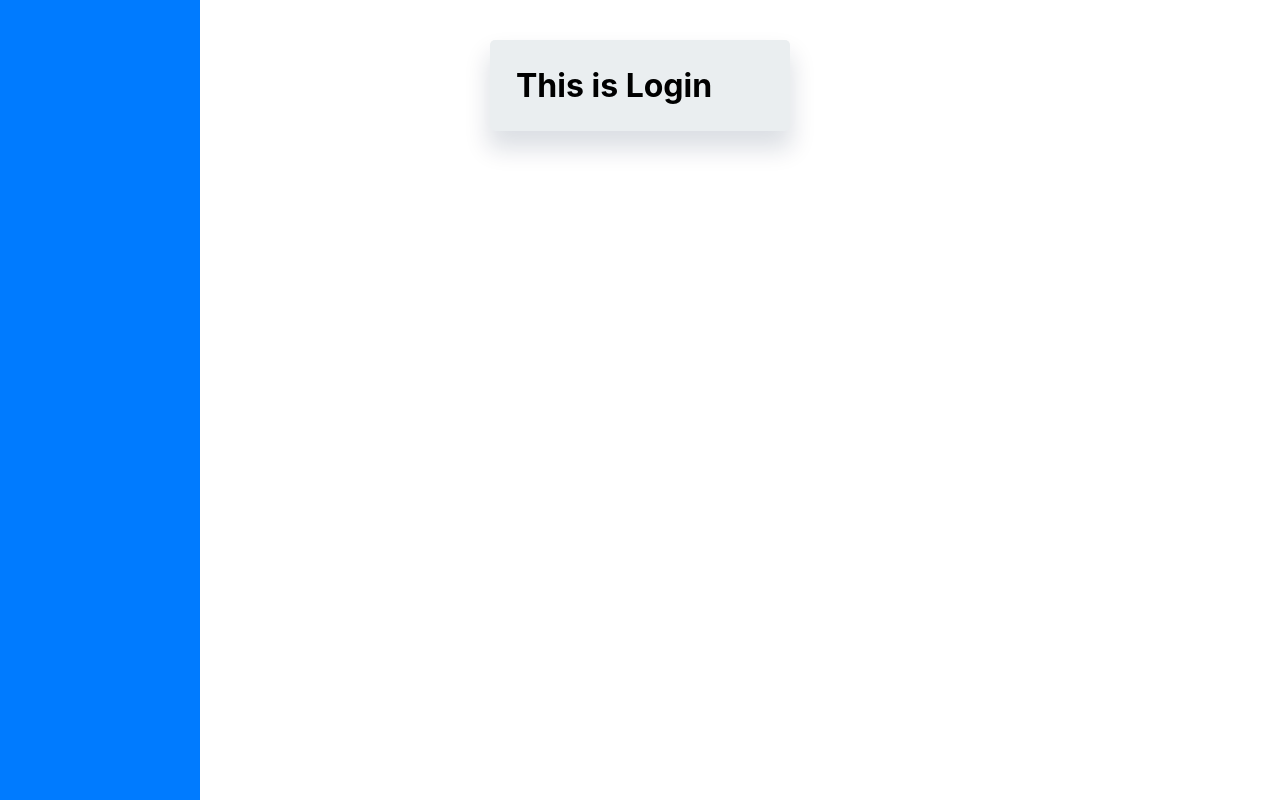
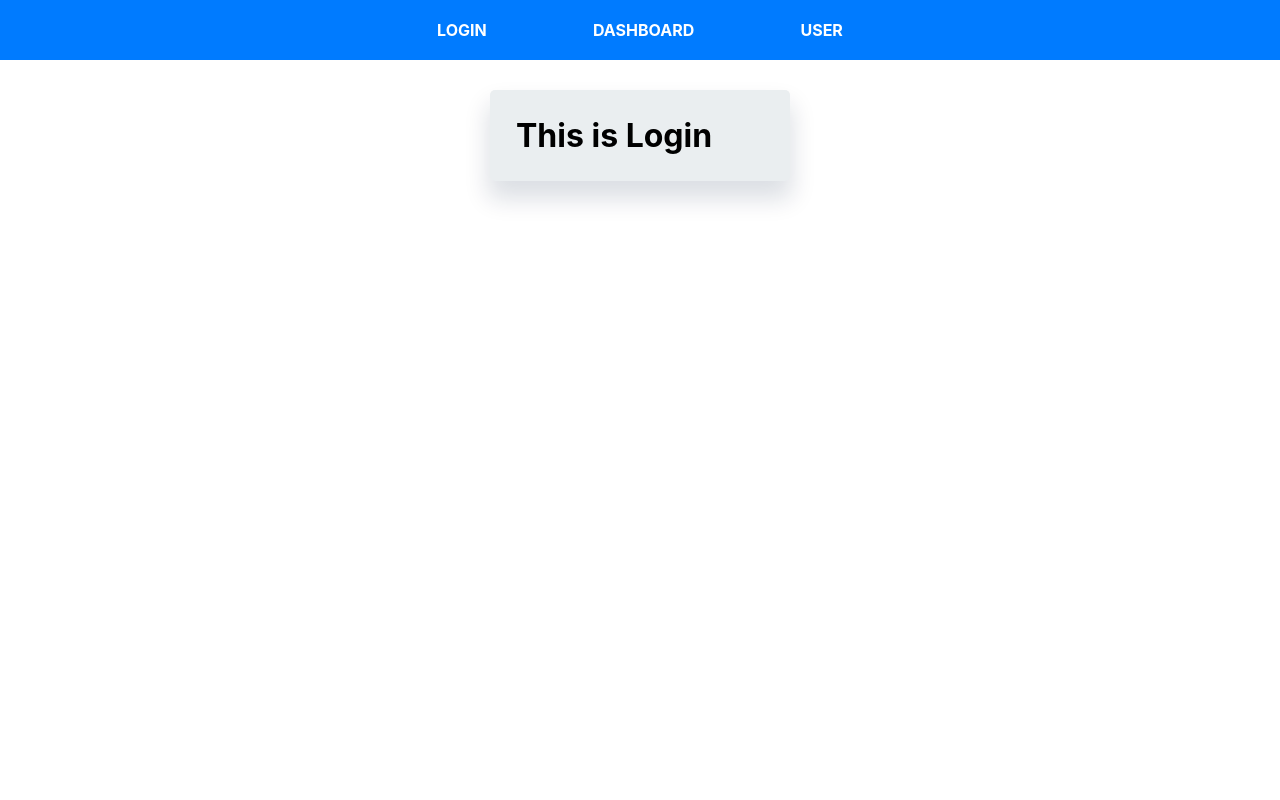
Before and after one commit to indiehjarta/ReactU2, a React (Create React App) app: page / in a window 1280 px wide. Built offline with nearby package versions, Linux system fonts and the light colour scheme.

Commit message:
fixed the links

```diff
--- a/src/App.css
+++ b/src/App.css
@@ -58,7 +58,7 @@ button {
 
 /* END OF BUTTONS */
 
-li,
+.user-list,
 input {
     background-color: #FFF;
     border: 1px solid #ddd;
@@ -69,6 +69,7 @@ input {
 
 li {
     list-style-type: none;
+    cursor: pointer;
 }
 
 input {
@@ -77,9 +78,32 @@ input {
 
 /* NAVBAR */
 
-.nav-bar {
-    width: 200px;
-    height: 100vh;
+nav {
+    display: flex;
+    justify-content: center;
+    align-items: center;
+    width: 100%;
+    height: 60px;
     background-color:#007BFF;
     position: absolute;
 }
+
+.link-list {
+    display: flex;
+    width: 40%;
+    justify-content: space-around;
+    align-items: center;
+}
+
+.links {
+    color: #fff;
+    text-decoration: none;
+    text-transform: uppercase;
+    font-weight: bold;
+}
+
+.selected {
+    font-size: 24px;
+    text-decoration: underline;
+    text-underline-position: under;
+}
--- a/src/App.js
+++ b/src/App.js
@@ -1,23 +1,25 @@
 import React from 'react';
 import './App.css';
-import { BrowserRouter as Router, Route } from 'react-router-dom';
+import { BrowserRouter as Router, Route, Switch } from 'react-router-dom';
 
 // Components
 import NavBarComponent from './components/NavBarComponent';
 
 // Screens
-import Dashboard from './screens/DashboardScreen';
-import Login from './screens/LoginScreen';
-import User from './screens/UserScreen';
+import DashboardScreen from './screens/DashboardScreen';
+import LoginScreen from './screens/LoginScreen';
+import UserScreen from './screens/UserScreen';
 
 function App() {
   return (
       <Router>
         <NavBarComponent />
-        <Route exact path='/' component={Login}/>
-        <Route path='/login' component={Login} />
-        <Route path='/dashboard' component={Dashboard} />
-        <Route path='/user' component={User} />
+        <Switch>
+          <Route exact path='/' component={LoginScreen}/>
+          <Route path='/login' component={LoginScreen} />
+          <Route path='/dashboard' component={DashboardScreen} />
+          <Route path='/user' component={UserScreen} />
+        </Switch>
       </Router>
   );
 }
--- a/src/components/NavBarComponent.js
+++ b/src/components/NavBarComponent.js
@@ -1,11 +1,33 @@
+/**
+ * (NavLInk) A special version of the <Link> that will add styling
+ * attributes to the rendered element when it matches the current URL.
+ */
+
 import React, { Component } from 'react';
-import '../App.css';
+import { NavLink } from 'react-router-dom';
 
 class NavBarComponent extends Component {
     render() {
         return (
-            <div className='nav-bar'>
-            </div>
+            <nav>
+                <ul className='link-list'>
+                    <NavLink
+                        className='links'
+                        activeClassName='selected'
+                        to='/login'>Login
+                    </NavLink>
+                    <NavLink
+                        className='links'
+                        activeClassName='selected'
+                        to='/dashboard'>Dashboard
+                    </NavLink>
+                    <NavLink
+                        className='links'
+                        activeClassName='selected'
+                        to='/user'>User
+                    </NavLink>
+                </ul>
+            </nav>
         )
     }
 };
--- a/src/components/UserComponent.js
+++ b/src/components/UserComponent.js
@@ -8,7 +8,12 @@ import React from 'react';
 const UserComponent = ({ user, color }) => {
     return (
         <div>
-            <li key={user} style={{color: color}}> {user} </li>
+            <li
+            className='user-list'
+            key={user}
+            style={{color: color}}>
+                {user}
+            </li>
         </div>
     );
 }
--- a/src/components/WrapperStyling.module.css
+++ b/src/components/WrapperStyling.module.css
@@ -1,7 +1,7 @@
 .card {
     height: 100%;
     width: 300px;
-    margin: 40px;
+    margin: 90px 40px;
     padding: 26px;
     background-color: #EAEEF0;
     border-radius: 5px;
```
